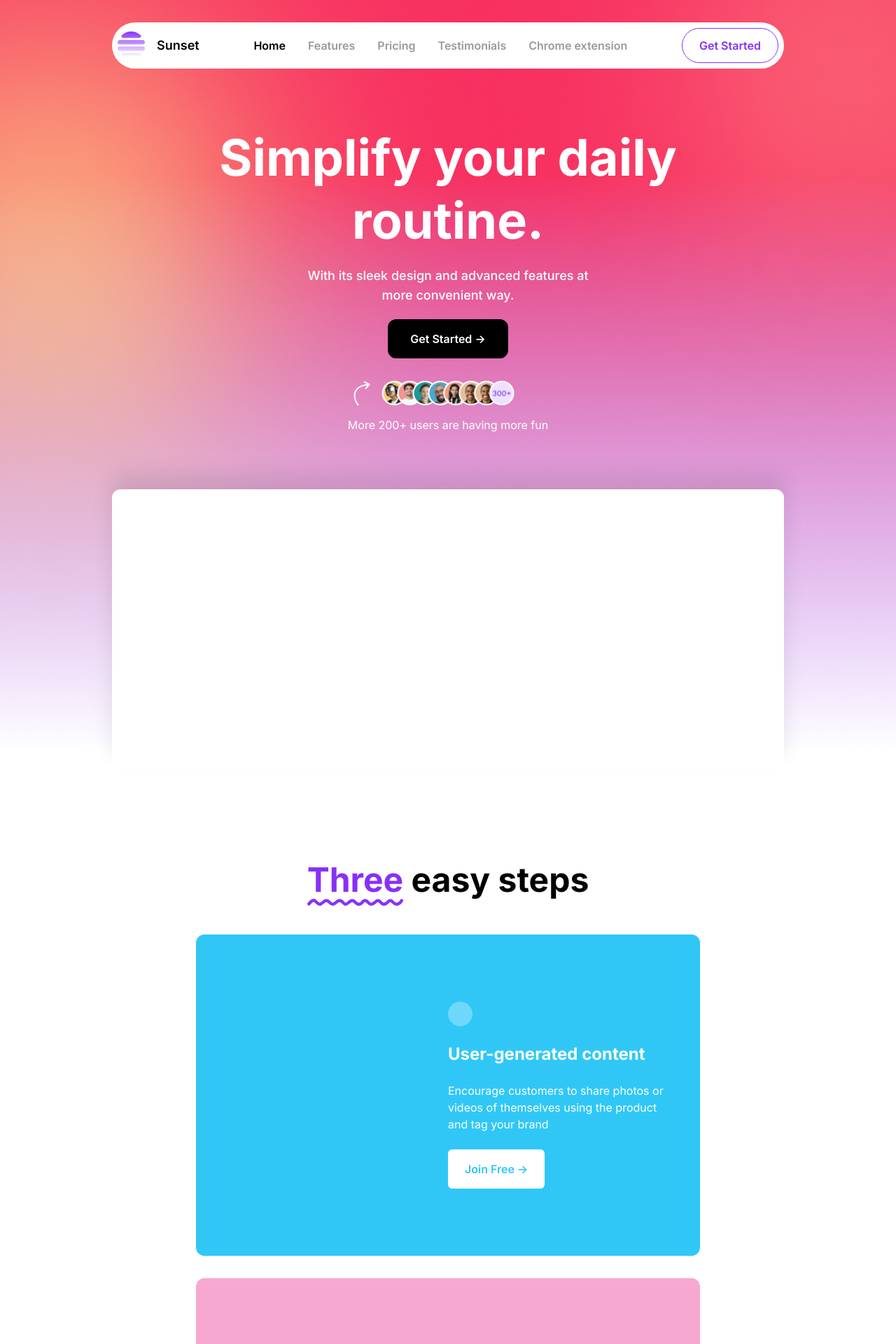
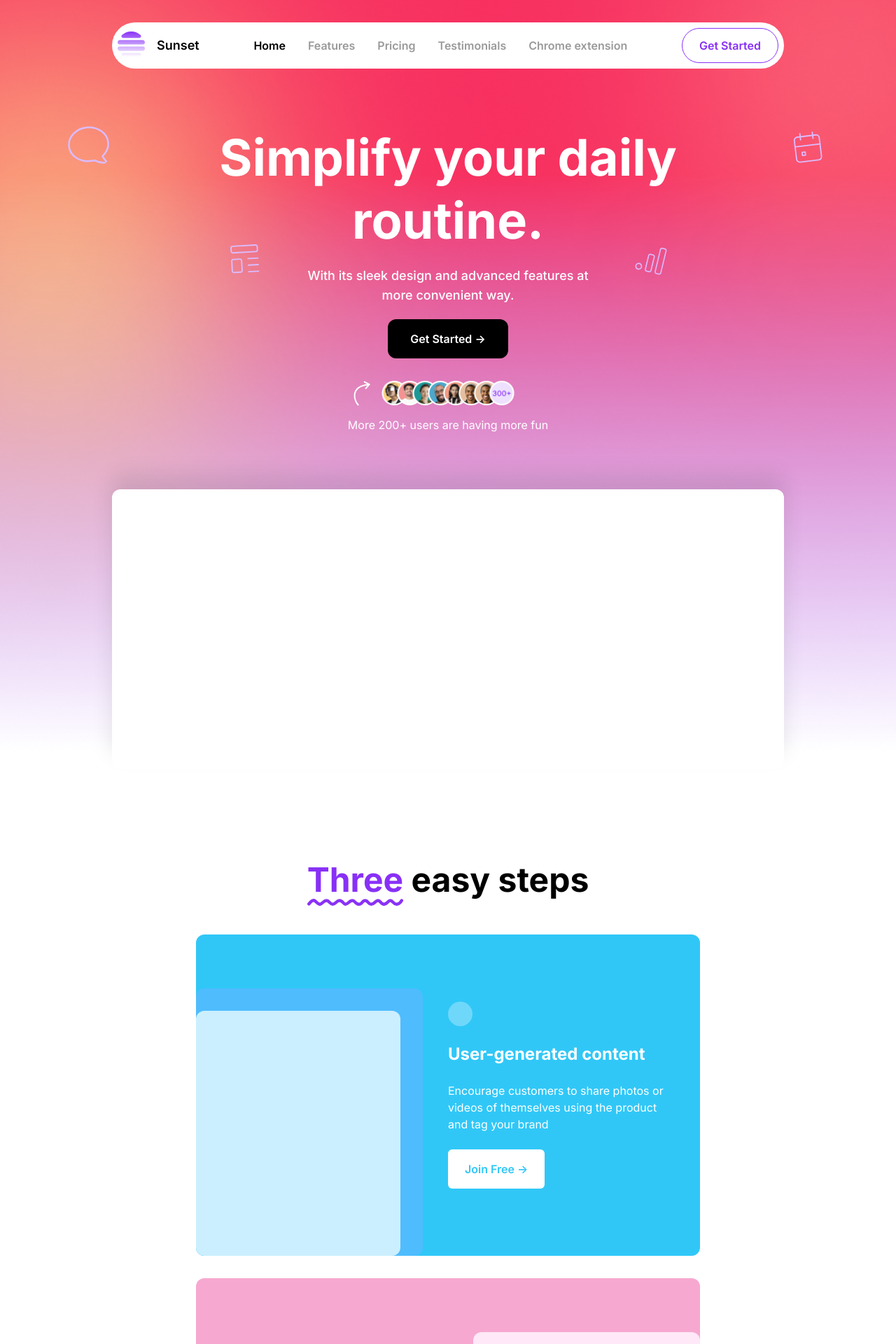
Before and after one commit to yagyesh-bobde/vid-b-web, a Next.js app: page / in a window 1280 px wide. Shown: the top 1920 px of the page at 70% size. Built offline with nearby package versions, Linux system fonts and the light colour scheme.

Commit message:
updated  hero sections with icons and other resopnsive changes

```diff
--- a/src/app/page.tsx
+++ b/src/app/page.tsx
@@ -12,8 +12,10 @@ export default function HomePage() {
       <Header />
       <div className="space-y-32">
         <Hero />
-        <Steps />
-        <KeyFeatures />
+        <div className="space-y-44">
+          <Steps />
+          <KeyFeatures />
+        </div>
         <EarlyAdopters />
         <Subscribe />
         <Footer />
--- a/src/components/Hero/Hero.tsx
+++ b/src/components/Hero/Hero.tsx
@@ -15,6 +15,13 @@ const Hero = () => {
                 fill
                 className='absolute top-0 left-0 w-full h-full -z-10'
             />
+
+            {/* ICONS */}
+            <Image src={"/icons/decorations/icon-1.svg"} alt="icon" width={60} height={60}  className="max-lg:hidden rounded-xl lg:left-24 absolute z-10" />
+            <Image src={"/icons/decorations/icon-2.svg"} alt="icon" width={60} height={60}  className="max-lg:hidden rounded-xl lg:right-24 absolute z-10" />
+            <Image src={"/icons/decorations/icon-3.svg"} alt="icon" width={60} height={60}  className="max-lg:hidden rounded-xl lg:top-80 lg:left-80 absolute z-10" />
+            <Image src={"/icons/decorations/icon-4.svg"} alt="icon" width={60} height={60}  className="max-lg:hidden rounded-xl lg:top-80 lg:right-80 absolute z-10" />
+
 
 
             <Title variant='xl' className=''>
--- a/src/components/KeyFeatures/KeyFeatures.tsx
+++ b/src/components/KeyFeatures/KeyFeatures.tsx
@@ -10,7 +10,7 @@ const KeyFeatures = () => {
             <div className='space-y-8'>
                 {/* title & subtitle */}
                 <div className='space-y-4'>
-                    <Title className='text-start'>
+                    <Title className='lg:text-start'>
                         {keyFeatures.title[0]}{" "}<span className='text-purple'>{keyFeatures.title[1]}</span>
                     </Title>
                     <p>
--- a/src/components/Steps/StepCard.tsx
+++ b/src/components/Steps/StepCard.tsx
@@ -8,6 +8,8 @@ interface StepCardProps {
         desc: string,
         button : string,
         type: number,
+        boxOut: string,
+        boxIn: string
     }
 }
 
@@ -21,8 +23,12 @@ const StepCard = ({ step }: StepCardProps) => {
 
 
     return (
-        <div className={`flex flex-col gap-8 py-24 px-10 items-center lg:flex-row lg:justify-end xl:w-3/4 ${step.type === 1 ? "" : "lg:flex-row-reverse"} rounded-xl ${step.id == 1 ? "bg-blue" : step.id == 2 ? "bg-pink" : "bg-darkBlue"} text-white`}>
-            <div className='w-1/2 space-y-6 self-end'>
+        <div className={`relative flex flex-col gap-8 p-4 py-8 lg:py-24 lg:px-10 items-center lg:flex-row lg:justify-end xl:w-3/4 ${step.type === 1 ? "" : "lg:flex-row-reverse"} rounded-xl ${step.id == 1 ? "bg-blue" : step.id == 2 ? "bg-pink" : "bg-darkBlue"} text-white`}>
+            <div className={`w-full lg:w-[45%] min-h-6 lg:min-h-[370px] rounded-xl z-10 lg:absolute bottom-0 ${step.type == 1 ? "lg:left-0 lg:pr-8" : "lg:right-0 lg:pl-8"} ${step.boxOut} lg:pt-8`}>
+                <div className={`w-full h-full min-h-[350px] z-20 rounded-xl ${step.boxIn}`}></div>
+            </div>
+
+            <div className='lg:w-1/2 space-y-6 self-end'>
                 {/* cirle div */}
                 <div className='w-[35px] h-[35px] rounded-full bg-white opacity-30'></div>
                 <h3 className='text-2xl font-bold'>
--- a/src/components/Subscribe/Subscribe.tsx
+++ b/src/components/Subscribe/Subscribe.tsx
@@ -9,17 +9,17 @@ const Subscribe = () => {
 
 
     return (
-        <div className='relative w-responsive bg-[#F7F1FF] py-12 rounded-xl space-y-5 text-center'>
+        <div className='relative w-responsive bg-[#F7F1FF] py-12 px-5 rounded-xl space-y-5 text-center'>
             {/* ICONS */}
-            <Image src={"/icons/decorations/icon-1.svg"} alt="icon" width={60} height={60}  className="rounded-xl lg:left-10 absolute z-10" />
-            <Image src={"/icons/decorations/icon-2.svg"} alt="icon" width={60} height={60}  className="rounded-xl lg:right-10 absolute z-10" />
-            <Image src={"/icons/decorations/icon-3.svg"} alt="icon" width={60} height={60}  className="rounded-xl lg:bottom-10 lg:left-40 absolute z-10" />
-            <Image src={"/icons/decorations/icon-4.svg"} alt="icon" width={60} height={60}  className="rounded-xl lg:bottom-10 lg:right-40 absolute z-10" />
+            <Image src={"/icons/decorations/icon-1.svg"} alt="icon" width={60} height={60}  className="max-lg:hidden rounded-xl lg:left-10 absolute z-10" />
+            <Image src={"/icons/decorations/icon-2.svg"} alt="icon" width={60} height={60}  className="max-lg:hidden rounded-xl lg:right-10 absolute z-10" />
+            <Image src={"/icons/decorations/icon-3.svg"} alt="icon" width={60} height={60}  className="max-lg:hidden rounded-xl lg:bottom-10 lg:left-40 absolute z-10" />
+            <Image src={"/icons/decorations/icon-4.svg"} alt="icon" width={60} height={60}  className="max-lg:hidden rounded-xl lg:bottom-10 lg:right-40 absolute z-10" />
 
 
             <h3 className='text-2xl font-bold '>
                 {subscribe.title[0]}
-                <br/>
+                <br className='max-md:hidden'/>
                 {subscribe.title[1]}
             </h3>
             <SubTitle subTitleClass='lg:w-1/2'>
@@ -27,9 +27,9 @@ const Subscribe = () => {
             </SubTitle>
 
             {/* form */}
-            <div className="form-group lg:w-1/2 mx-auto flex-center gap-4">
-                <input type="email" placeholder="Enter your email" className="p-3 px-5 rounded-xl w-[285px] border border-[#dcdcdc]" />
-                <button className="bg-purple text-white px-6 py-3 rounded-xl font-semibold shadow-xl hover:scale-105 duration-200">{subscribe.button}</button>
+            <div className="form-group lg:w-1/2 mx-auto max-lg:space-y-3 lg:flex-center gap-4">
+                <input type="email" placeholder="Enter your email" className="max-lg:w-3/4 max-lg:mx-auto p-3 px-5 rounded-xl lg:w-[285px] border border-[#dcdcdc]" />
+                <button className="max-lg:w-3/4 max-lg:mx-auto  bg-purple text-white px-6 py-3 rounded-xl font-semibold shadow-xl hover:scale-105 duration-200">{subscribe.button}</button>
             </div>
         </div>
     )
--- a/src/config/content.ts
+++ b/src/config/content.ts
@@ -59,21 +59,27 @@ const content = {
                     "title": "User-generated content",
                     "desc": "Encourage customers to share photos or videos of themselves using the product and tag your brand",
                     "button": "Join Free ->",
-                    "type": 1
+                    "type": 1,
+                    "boxOut" : "bg-light-blue",
+                    "boxIn" : "bg-lighter-blue"
                 },
                 {
                     "id": 2,
                     "title": "Product photos/ videos",
                     "desc": "Share high-quality photos or videos of the product, showcasing its features and benefits.",
                     "button": "Join Free ->",
-                    "type": 2
+                    "type": 2,
+                    "boxOut" : "bg-light-pink",
+                    "boxIn" : "bg-lighter-pink"
                 },
                 {
                     "id": 3,
                     "title": "Influencer collaboration",
                     "desc": "Partner with influencers or bloggers who have a strong following in your target market to promote the product on their social media accounts.",
                     "button": "Join Free ->",
-                    "type": 2
+                    "type": 2,
+                    "boxOut" : "bg-light-darkBlue",
+                    "boxIn" : "bg-lighter-darkBlue"
                 }
             ]
         },
```
